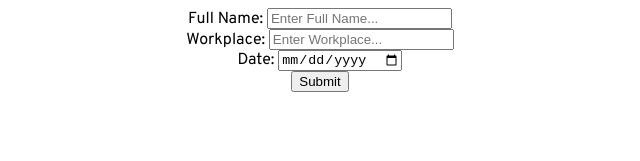
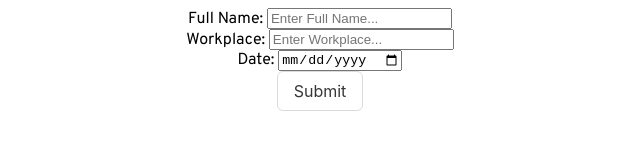
Before and after one commit to AmitFikler/inventory-management-system, a React (Create React App) app: page / in a window 1280 px wide. Shown: the top 161 px of the page, without its empty margins (320-960 px from the left). Built offline with nearby package versions, Linux system fonts and the light colour scheme.

Commit message:
add signature

```diff
--- a/package.json
+++ b/package.json
@@ -15,7 +15,9 @@
     "react-dom": "^17.0.2",
     "react-redux": "^7.2.6",
     "react-router-dom": "^6.2.1",
-    "react-scripts": "5.0.0"
+    "react-scripts": "5.0.0",
+    "react-signature-canvas": "^1.0.3",
+    "trim-canvas": "^0.1.2"
   },
   "scripts": {
     "start": "react-scripts start",
--- a/src/components/InventoryPage.js
+++ b/src/components/InventoryPage.js
@@ -1,18 +1,41 @@
 import { useNavigate } from 'react-router-dom';
 import AddItem from './AddItem';
 import InventoryList from './InventoryList';
+import SignatureCanvas from 'react-signature-canvas';
+import { useReducer, useState } from 'react';
+import { useRef } from 'react';
+import { useDispatch } from 'react-redux';
+import { useEffect } from 'react';
 
 const InventoryPage = () => {
   const navigate = useNavigate();
+  const sigPad = useRef(null);
+  const [trimmedDataURL, setTrimmedDataURL] = useState(null);
+  const dispatch = useDispatch();
+
+  useEffect(() => {
+    dispatch({ type: 'ADD_SIGNATURE', payload: trimmedDataURL });
+  }, [trimmedDataURL]);
 
   const handleSubmit = () => {
-    navigate('/submit');
+    setTrimmedDataURL(sigPad.current.getTrimmedCanvas().toDataURL('image/png'));
+    setTimeout(() => {
+      navigate('/submit');
+    }, 500);
   };
   return (
     <>
       <InventoryList />
       <AddItem />
-      <button onClick={handleSubmit}>Submit</button>
+      <SignatureCanvas
+        ref={sigPad}
+        penColor="black"
+        canvasProps={{ width: 150, height: 100, className: 'sigCanvas' }}
+      />
+      <br />
+      <button className="submit-form" onClick={handleSubmit}>
+        Submit
+      </button>
     </>
   );
 };
--- a/src/components/SubmitPage.js
+++ b/src/components/SubmitPage.js
@@ -3,6 +3,7 @@ import { useSelector } from 'react-redux';
 const SubmitPage = () => {
   const worker = useSelector((state) => state.workerReducer);
   const fullEquipmentList = useSelector((state) => state.inventoryReducer);
+  console.log(worker);
 
   const missingEquipment = fullEquipmentList.filter((item) => item.missing > 0);
   return (
@@ -23,6 +24,7 @@ const SubmitPage = () => {
         <br />
         {worker.fullName} <br />
         {worker.date} <br />
+        <img src={worker.signature} alt="signature" />
       </div>
     </>
   );
--- a/src/index.css
+++ b/src/index.css
@@ -27,8 +27,63 @@ th {
 }
 
 .add-item-form {
-  margin-left: 30%;
-  margin-right: 30%;
-  margin-top: 3%;
-  padding: 20px;
+  margin-left: 35%;
+  margin-right: 35%;
+  margin-top: 1%;
+  padding: 16px;
 }
+
+button {
+  align-items: center;
+  appearance: none;
+  background-color: #fff;
+  border: 1px solid #dbdbdb;
+  border-radius: 0.375em;
+  box-shadow: none;
+  box-sizing: border-box;
+  color: #363636;
+  cursor: pointer;
+  display: inline-flex;
+  font-family: BlinkMacSystemFont, -apple-system, 'Segoe UI', Roboto, Oxygen,
+    Ubuntu, Cantarell, 'Fira Sans', 'Droid Sans', 'Helvetica Neue', Helvetica,
+    Arial, sans-serif;
+  font-size: 1rem;
+  height: 2.5em;
+  justify-content: center;
+  line-height: 1.5;
+  padding: calc(0.5em - 1px) 1em;
+  position: relative;
+  text-align: center;
+  user-select: none;
+  -webkit-user-select: none;
+  touch-action: manipulation;
+  vertical-align: top;
+  white-space: nowrap;
+}
+
+button:active {
+  border-color: #4a4a4a;
+  outline: 0;
+}
+
+button:focus {
+  border-color: #485fc7;
+  outline: 0;
+}
+
+button:hover {
+  border-color: #b5b5b5;
+}
+
+button:focus:not(:active) {
+  box-shadow: rgba(72, 95, 199, 0.25) 0 0 0 0.125em;
+}
+
+.submit-form {
+  margin-top: 1%;
+}
+
+.sigCanvas {
+  border: 1px solid;
+  cursor: crosshair;
+}
--- a/src/reducers/workerReducers.js
+++ b/src/reducers/workerReducers.js
@@ -11,6 +11,8 @@ export const workerReducer = (state = initialState, action) => {
     case ENTRY_WORKER:
       const { fullName, workplace, date } = action.payload;
       return { fullName, workplace, date };
+    case 'ADD_SIGNATURE':
+      return { ...state, signature: action.payload };
     default:
       return { ...state };
   }
```
Also changed, not shown: 1 other file (tests, documents, lock files or other folders).
